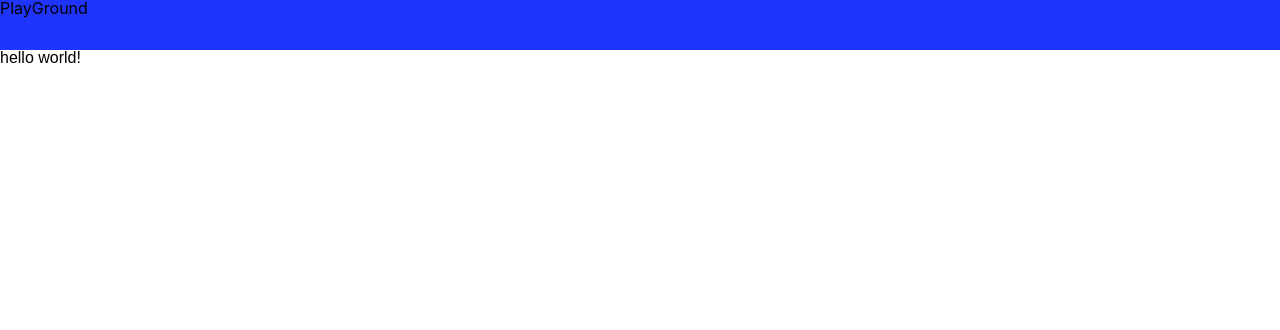
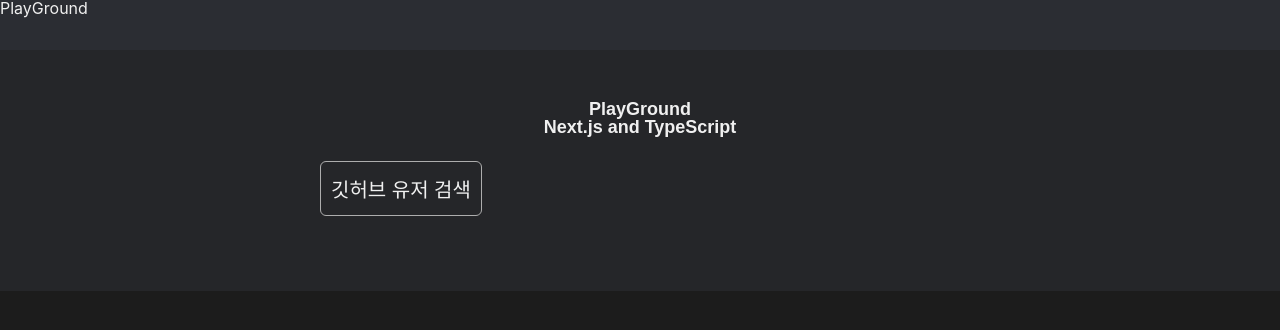
Before and after one commit to Bhanjo/next-playground, a Next.js app: page / in a window 1280 px wide. Shown: the top 330 px of the page. Built offline with nearby package versions, Linux system fonts and the light colour scheme.

Commit message:
feature: 메인 페이지 UI 구현

```diff
--- a/components/Header/index.tsx
+++ b/components/Header/index.tsx
@@ -1,17 +1,21 @@
-import styled from 'styled-components';
+import styled, { ThemeProvider } from 'styled-components';
+import { theme } from '../../styles/theme';
+
+const Header = () => {
+  return (
+    <ThemeProvider theme={theme}>
+      <HeadWrapper>
+        <p>PlayGround</p>
+      </HeadWrapper>
+    </ThemeProvider>
+  );
+};
 
 const HeadWrapper = styled.div`
   display: flex;
   height: 50px;
-  background-color: #1f35ff;
+  background-color: ${({ theme }) => theme.color.third.black};
+  color: ${({ theme }) => theme.color.primary.white};
 `;
 
-const Header = () => {
-  return (
-    <HeadWrapper>
-      <p>PlayGround</p>
-    </HeadWrapper>
-  );
-};
-
 export default Header;
--- /dev/null
+++ b/components/Main.tsx
@@ -0,0 +1,60 @@
+import Router from 'next/router';
+import styled, { ThemeProvider } from 'styled-components';
+import { theme } from '../styles/theme';
+
+const Main = () => {
+  const handleRoute = () => {
+    Router.push('/search-user');
+  };
+
+  return (
+    <ThemeProvider theme={theme}>
+      <Container>
+        <h1>
+          PlayGround <br />
+          Next.js and TypeScript
+        </h1>
+        <ButtonList>
+          <UserFindBtn onClick={handleRoute}>깃허브 유저 검색</UserFindBtn>
+        </ButtonList>
+      </Container>
+    </ThemeProvider>
+  );
+};
+
+const Container = styled.div`
+  background-color: ${({ theme }) => theme.color.second.black};
+  color: ${({ theme }) => theme.color.primary.white};
+  padding: 50px 0;
+  transition: 0.3s ease-out;
+  h1 {
+    text-align: center;
+    font-weight: bold;
+    font-size: 18px;
+  }
+
+  @media screen and (max-width: ${({ theme }) => theme.breakPoint.mobile}) {
+    /* width: 100%; */
+  }
+`;
+
+const ButtonList = styled.div`
+  /* background-color: red; */
+  margin: 25px auto;
+  width: 50%;
+`;
+
+const UserFindBtn = styled.button`
+  transition: 0.3s ease-out;
+  border-radius: 6px;
+  border: 1px solid ${({ theme }) => theme.color.second.white};
+  font-size: 20px;
+  color: ${({ theme }) => theme.color.primary.white};
+  padding: 12px 10px;
+  cursor: pointer;
+  :hover {
+    background-color: ${({ theme }) => theme.color.third.black};
+  }
+`;
+
+export default Main;
--- a/pages/index.tsx
+++ b/pages/index.tsx
@@ -1,10 +1,7 @@
 import type { NextPage } from 'next';
+import Main from '../components/Main';
 
 const Home: NextPage = () => {
-  return (
-    <div>
-      <h1>hello world!</h1>
-    </div>
-  );
+  return <Main />;
 };
 export default Home;
--- a/styles/GlobalStyle.ts
+++ b/styles/GlobalStyle.ts
@@ -7,7 +7,7 @@
     box-sizing: border-box;
   }
   body{
-    background-color: #ffffff;
+    background-color: #1c1c1c;
     font-family: -apple-system,system-ui,BlinkMacSystemFont,"Segoe UI",Roboto,"Helvetica Neue",Arial,sans-serif;
   }
   a {
--- /dev/null
+++ b/styles/theme.tsx
@@ -0,0 +1,21 @@
+import { DefaultTheme } from 'styled-components';
+
+export const theme: DefaultTheme = {
+  breakPoint: {
+    tablet: '1024px',
+    mobile: '500px',
+  },
+  color: {
+    primary: {
+      white: '#f0f0f0',
+      black: '#1c1c1c',
+    },
+    second: {
+      white: '#adadad',
+      black: '#252629',
+    },
+    third: {
+      black: '#2b2d33',
+    },
+  },
+};
```
